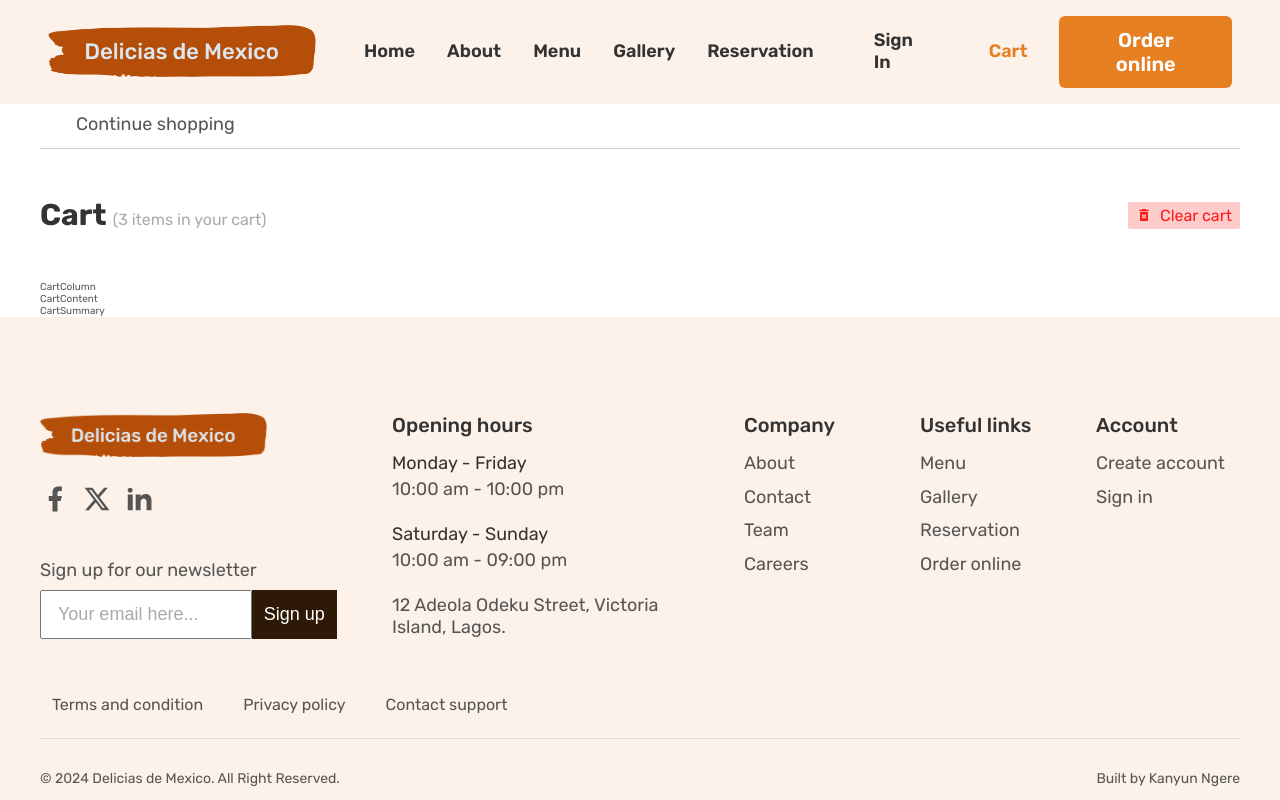
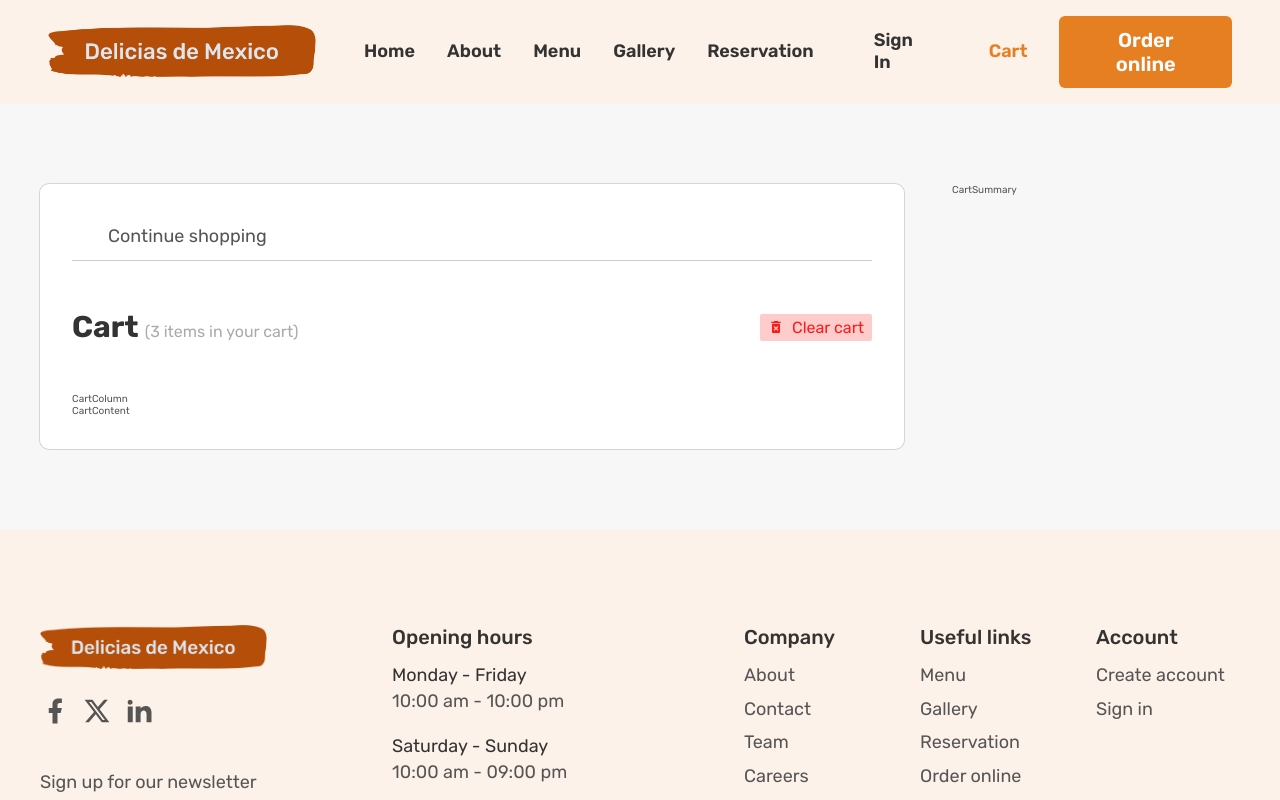
Before and after one commit to ngere-k/delicias-de-mexico, a React (Create React App) app: page /cart in a window 1280 px wide. Shown: the top 800 px of the page. Built offline with nearby package versions, Linux system fonts and the light colour scheme; no server answers; the database is empty; some icons are missing.

Commit message:
styled Cart.js

```diff
--- a/src/pages/cart/Cart.scss
+++ b/src/pages/cart/Cart.scss
@@ -0,0 +1,20 @@
+@import "../../sass/abstracts/variable";
+
+.article-cart {
+  padding: 8rem 0;
+  background-color: #f7f7f7;
+}
+
+.cart {
+  display: grid;
+  grid-template-columns: 3fr 1fr;
+  align-items: start;
+  gap: 4.8rem;
+
+  &__container {
+    padding: 3.2rem;
+    border-radius: 9px;
+    background-color: $color-white;
+    box-shadow: $box-shadow-2;
+  }
+}
```
